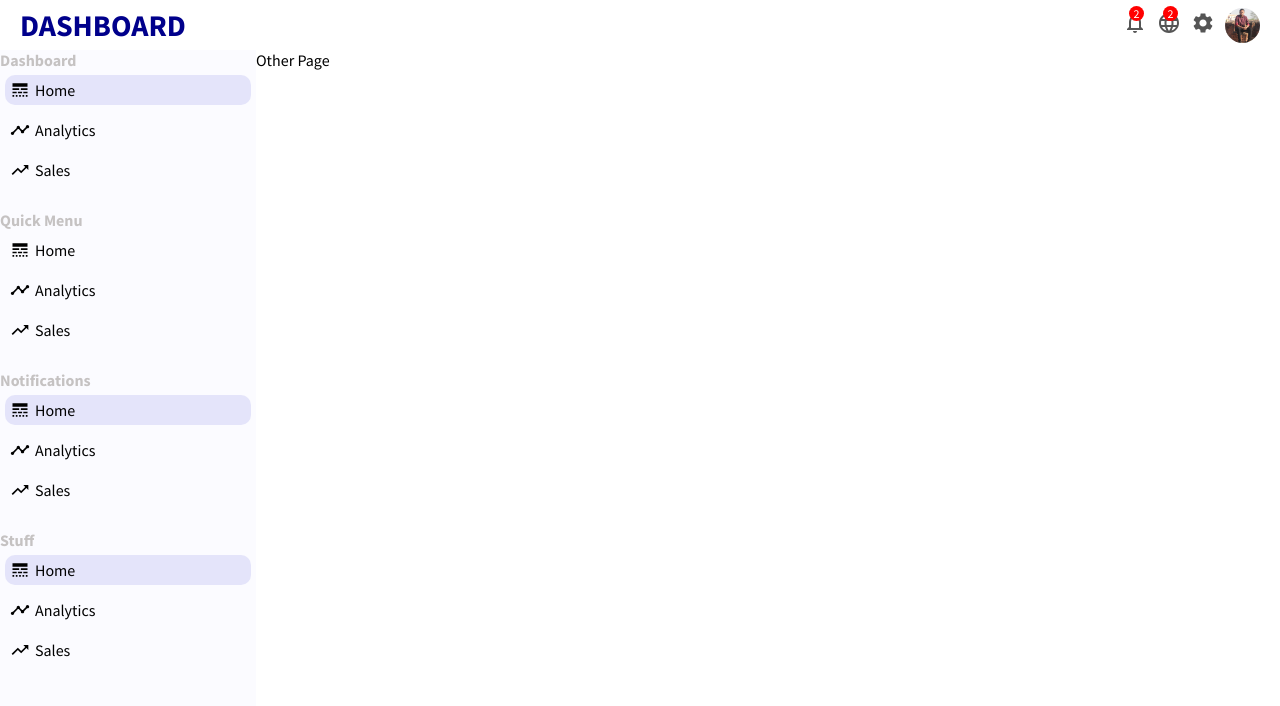
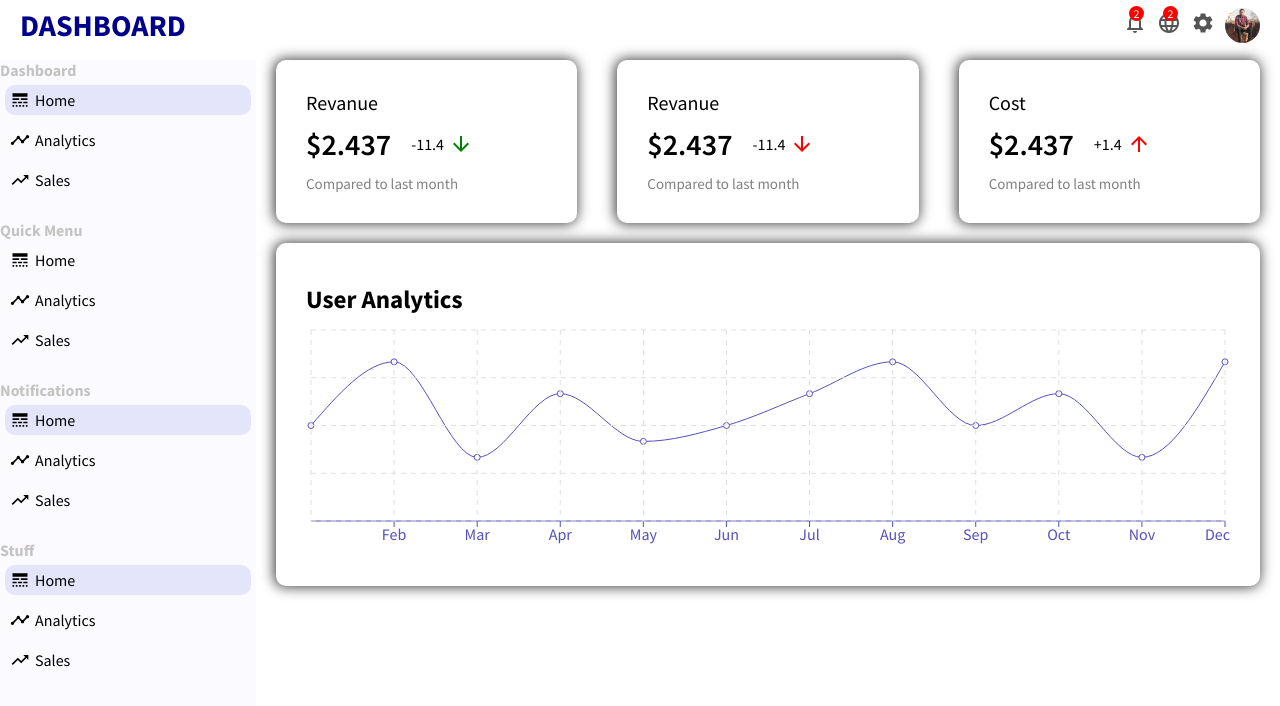
Before and after one commit to kawsar007/React-Admin-Dashboard, a React (Create React App) app: page / in a window 1280 px wide. Shown: the top 706 px of the page. Built offline with nearby package versions, Linux system fonts and the light colour scheme.

Commit message:
implement Chart Section

```diff
--- a/src/App.css
+++ b/src/App.css
@@ -1,7 +1,40 @@
 .container {
     display: flex;
+    margin-top: 10px;
 }
 
-.other {
-    flex: 4;
+.featuredTitle {
+    font-size: 20px;
 }
+
+.featuredMoneyContainer {
+    margin: 10px 0;
+    display: flex;
+    align-items: center;
+}
+
+.featuredMoney {
+    font-size: 30px;
+    font-weight: 600;
+}
+
+.featuredMoneyRate {
+    display: flex;
+    align-items: center;
+    margin-left: 20px;
+}
+
+.featuredIcon {
+    font-size: 14px;
+    margin-left: 5px;
+    color: green;
+}
+
+.featuredIcon.negative {
+    color: red;
+}
+
+.featuredSub {
+    font-size: 15px;
+    color: gray;
+}
--- a/src/App.js
+++ b/src/App.js
@@ -1,6 +1,7 @@
 import Sidebar from './Components/sidebar/Sidebar';
 import Topbar from './Components/topbar/Topbar';
 import './App.css';
+import Home from './Pages/Home/Home';
 
 function App() {
   return (
@@ -8,9 +9,7 @@
       <Topbar/>
       <div className="container">
          <Sidebar/>
-         <div className="other">
-           Other Page
-          </div>
+         <Home/>
       </div>
     </div>
   );
--- /dev/null
+++ b/src/Components/chart/Chart.css
@@ -0,0 +1,12 @@
+.chart {
+    margin: 20px 20px;
+    padding: 30px;
+    border-radius: 10px;
+    -webkit-box-shadow: -1px 0px 13px 1px rgba(0, 0, 0, 0.76);
+    box-shadow: -1px 0px 13px 1px rgba(0, 0, 0, 0.76);
+}
+
+.chartTitle {
+    font-size: 25px;
+    padding: 10px 0;
+}
--- /dev/null
+++ b/src/Components/chart/Chart.jsx
@@ -0,0 +1,30 @@
+import React from "react";
+import './Chart.css';
+import {
+  LineChart,
+  Line,
+  XAxis,
+  YAxis,
+  CartesianGrid,
+  Tooltip,
+  Legend,
+  ResponsiveContainer,
+} from "recharts";
+
+const Chart = ({data, grid, title, dataKey}) => {
+  return (
+    <div className="chart">
+     <h3 className="chartTitle">{title}</h3>
+      <ResponsiveContainer width="100%" height="100%" aspect={4 / 1}>
+        <LineChart data={data}>
+            <XAxis dataKey="name" stroke="#5550bd"/>
+          <Line type="monotone" dataKey={dataKey} stroke="#5550bd"/>
+          <Tooltip />
+          {grid && <CartesianGrid stroke="#e0dfdf" strokeDasharray="5 5" />}
+        </LineChart>
+      </ResponsiveContainer>
+    </div>
+  );
+};
+
+export default Chart;
--- /dev/null
+++ b/src/Components/featuredInfo/featuredInfo.css
@@ -0,0 +1,15 @@
+.featured {
+    width: 100%;
+    display: flex;
+    justify-content: space-between;
+}
+
+.featuredItem {
+    flex: 1;
+    margin: 0px 20px;
+    padding: 30px;
+    border-radius: 10px;
+    cursor: pointer;
+    -webkit-box-shadow: -1px 0px 13px 1px rgba(0, 0, 0, 0.76);
+    box-shadow: -1px 0px 13px 1px rgba(0, 0, 0, 0.76);
+}
--- /dev/null
+++ b/src/Components/featuredInfo/featuredInfo.jsx
@@ -0,0 +1,42 @@
+import React from 'react';
+import './featuredInfo.css'
+import { ArrowDownward, ArrowUpward } from '@material-ui/icons';
+
+const FeaturedInfo = () => {
+    return (
+        <div className="featured">
+            <div className="featuredItem">
+                <span className="featuredTitle">Revanue</span>
+                <div className="featuredMoneyContainer">
+                    <span className="featuredMoney">$2.437</span>
+                    <span className="featuredMoneyRate">
+                        -11.4 <ArrowDownward className="featuredIcon"/>
+                    </span>
+                </div>
+                <span className="featuredSub">Compared to last month</span>
+            </div>
+            <div className="featuredItem">
+                <span className="featuredTitle">Revanue</span>
+                <div className="featuredMoneyContainer">
+                    <span className="featuredMoney">$2.437</span>
+                    <span className="featuredMoneyRate">
+                        -11.4 <ArrowDownward className="featuredIcon negative"/>
+                    </span>
+                </div>
+                <span className="featuredSub">Compared to last month</span>
+            </div>
+            <div className="featuredItem">
+                <span className="featuredTitle">Cost</span>
+                <div className="featuredMoneyContainer">
+                    <span className="featuredMoney">$2.437</span>
+                    <span className="featuredMoneyRate">
+                        +1.4 <ArrowUpward className="featuredIcon negative"/>
+                    </span>
+                </div>
+                <span className="featuredSub">Compared to last month</span>
+            </div>
+        </div>
+    )
+}
+
+export default FeaturedInfo;
--- /dev/null
+++ b/src/Pages/Home/Home.css
@@ -0,0 +1,3 @@
+.home {
+    flex: 4;
+}
--- /dev/null
+++ b/src/Pages/Home/Home.jsx
@@ -0,0 +1,16 @@
+import React from 'react';
+import Chart from '../../Components/chart/Chart';
+import FeaturedInfo from '../../Components/featuredInfo/featuredInfo';
+import { data } from '../../data';
+import './Home.css';
+
+const Home = () => {
+    return (
+        <div className="home">
+            <FeaturedInfo/>
+            <Chart data={data} grid title="User Analytics" dataKey="Active User"/>
+        </div>
+    )
+}
+
+export default Home;
--- /dev/null
+++ b/src/data.js
@@ -0,0 +1,49 @@
+export const data = [{
+        name: 'Jan',
+        "Active User": 3000,
+    },
+    {
+        name: 'Feb',
+        "Active User": 5000,
+    },
+    {
+        name: 'Mar',
+        "Active User": 2000,
+    },
+    {
+        name: 'Apr',
+        "Active User": 4000,
+    },
+    {
+        name: 'May',
+        "Active User": 2500,
+    },
+    {
+        name: 'Jun',
+        "Active User": 3000,
+    },
+    {
+        name: 'Jul',
+        "Active User": 4000,
+    },
+    {
+        name: 'Aug',
+        "Active User": 5000,
+    },
+    {
+        name: 'Sep',
+        "Active User": 3000,
+    },
+    {
+        name: 'Oct',
+        "Active User": 4000,
+    },
+    {
+        name: 'Nov',
+        "Active User": 2000,
+    },
+    {
+        name: 'Dec',
+        "Active User": 5000,
+    },
+]
```
